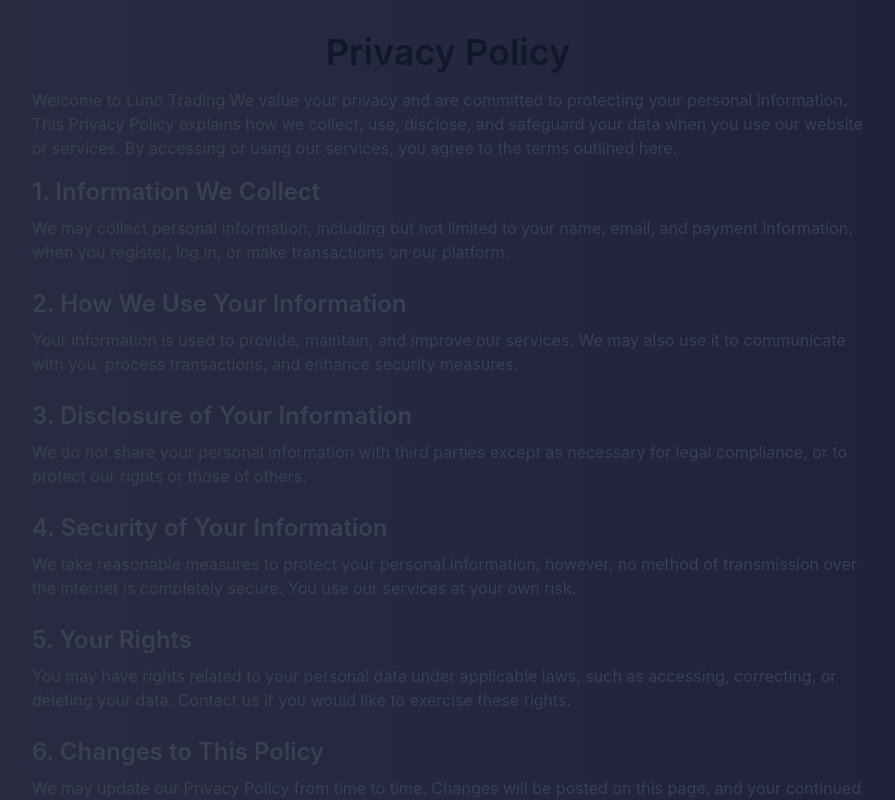
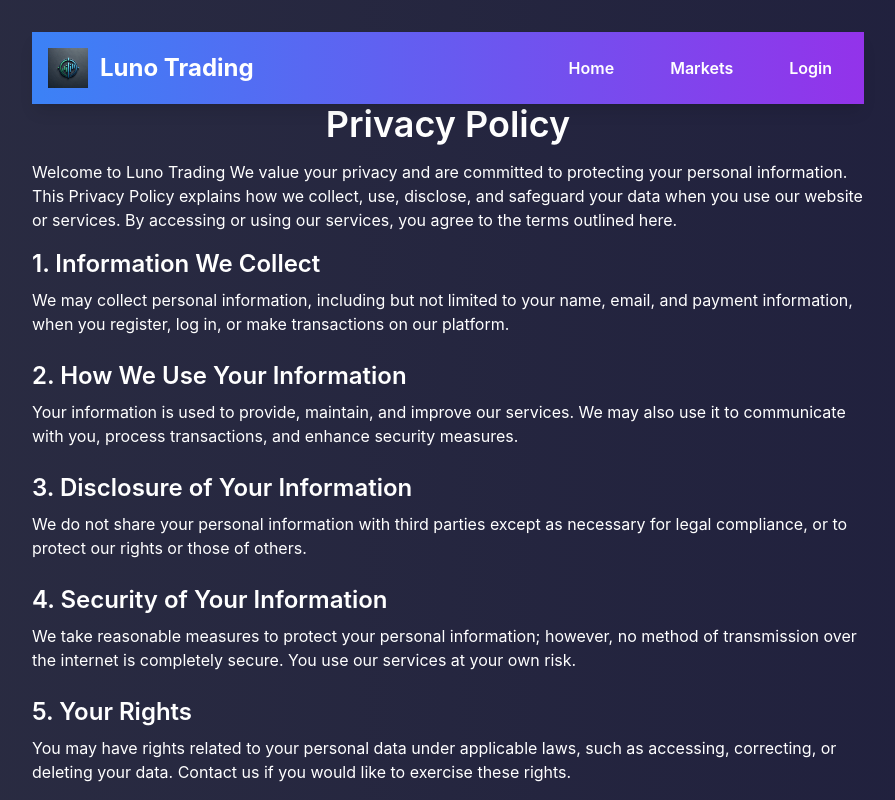
Before and after one commit to Nebiyou79/lunotrading, a Next.js app in the folder trading-app/: page /privacy-policy in a window 1280 px wide. Shown: the top 800 px of the page, without its empty margins (192-1087 px from the left). Built offline with nearby package versions, Linux system fonts and the light colour scheme.

Commit message:
terms and policy

```diff
--- a/trading-app/src/pages/privacy-policy.tsx
+++ b/trading-app/src/pages/privacy-policy.tsx
@@ -1,10 +1,12 @@
 // PrivacyPolicy.tsx
+import NavBar from "@/components/navbar";
 import React from "react";
 
 const PrivacyPolicy: React.FC = () => {
   return (
-    <div className="max-w-4xl mx-auto p-8 text-gray-700">
-      <h1 className="text-4xl font-semibold mb-4 text-center text-gray-900">Privacy Policy</h1>
+    <div className="max-w-4xl mx-auto p-8 text-white">
+      <NavBar/>
+      <h1 className="text-4xl font-semibold mb-4 text-center text-white">Privacy Policy</h1>
 
       <p className="mb-4">
         Welcome to Luno Trading We value your privacy and are committed to protecting your personal information. This Privacy Policy explains how we collect, use, disclose, and safeguard your data when you use our website or services. By accessing or using our services, you agree to the terms outlined here.
--- a/trading-app/src/pages/terms-of-service.tsx
+++ b/trading-app/src/pages/terms-of-service.tsx
@@ -1,10 +1,12 @@
 // TermsOfService.tsx
+import NavBar from "@/components/navbar";
 import React from "react";
 
 const TermsOfService: React.FC = () => {
   return (
-    <div className="max-w-4xl mx-auto p-8 text-gray-700">
-      <h1 className="text-4xl font-semibold mb-4 text-center text-gray-900">Terms of Service</h1>
+    <div className="max-w-4xl mx-auto p-8 text-white">
+      <NavBar/>
+      <h1 className="text-4xl font-semibold mb-4 text-center text-white">Terms of Service</h1>
 
       <p className="mb-4">
         Welcome to <span className="font-bold">Luno Trading</span>. By accessing or using our website and services, you agree to be bound by these Terms of Service. Please read them carefully.
```
